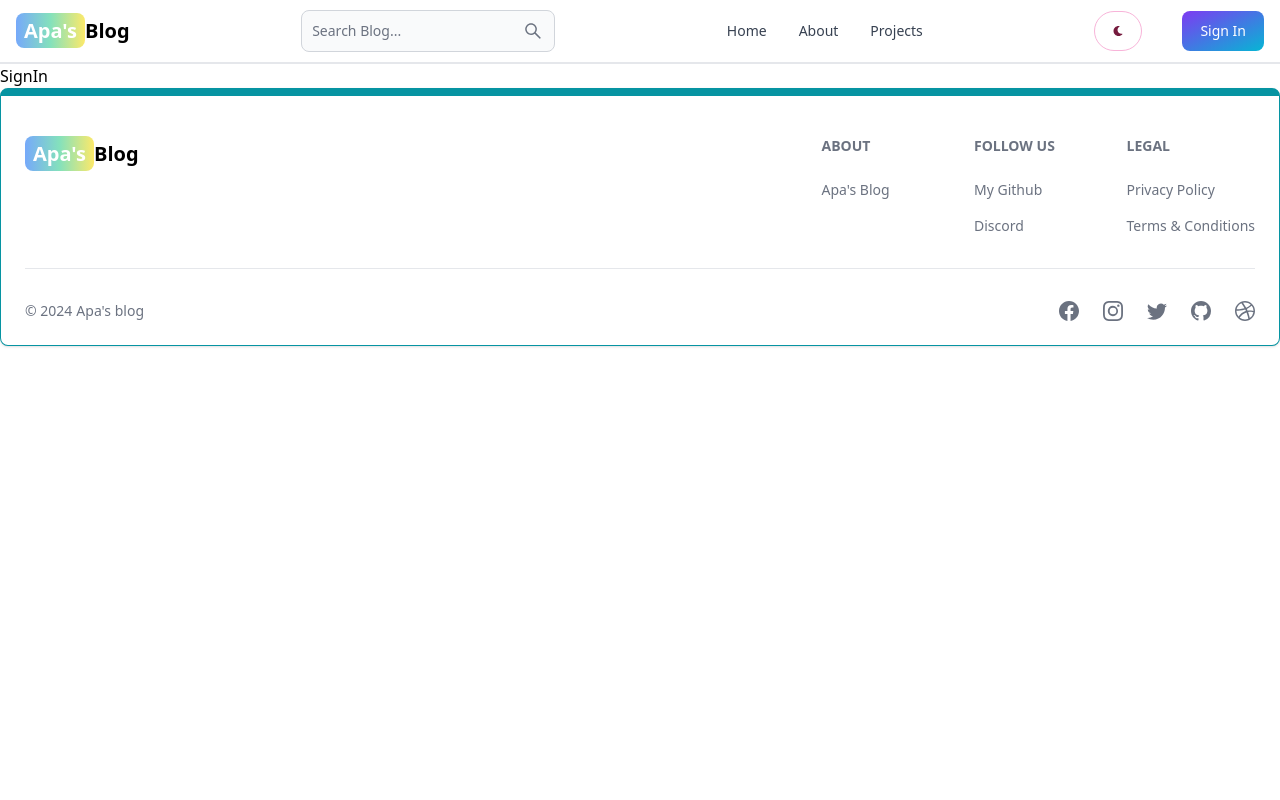
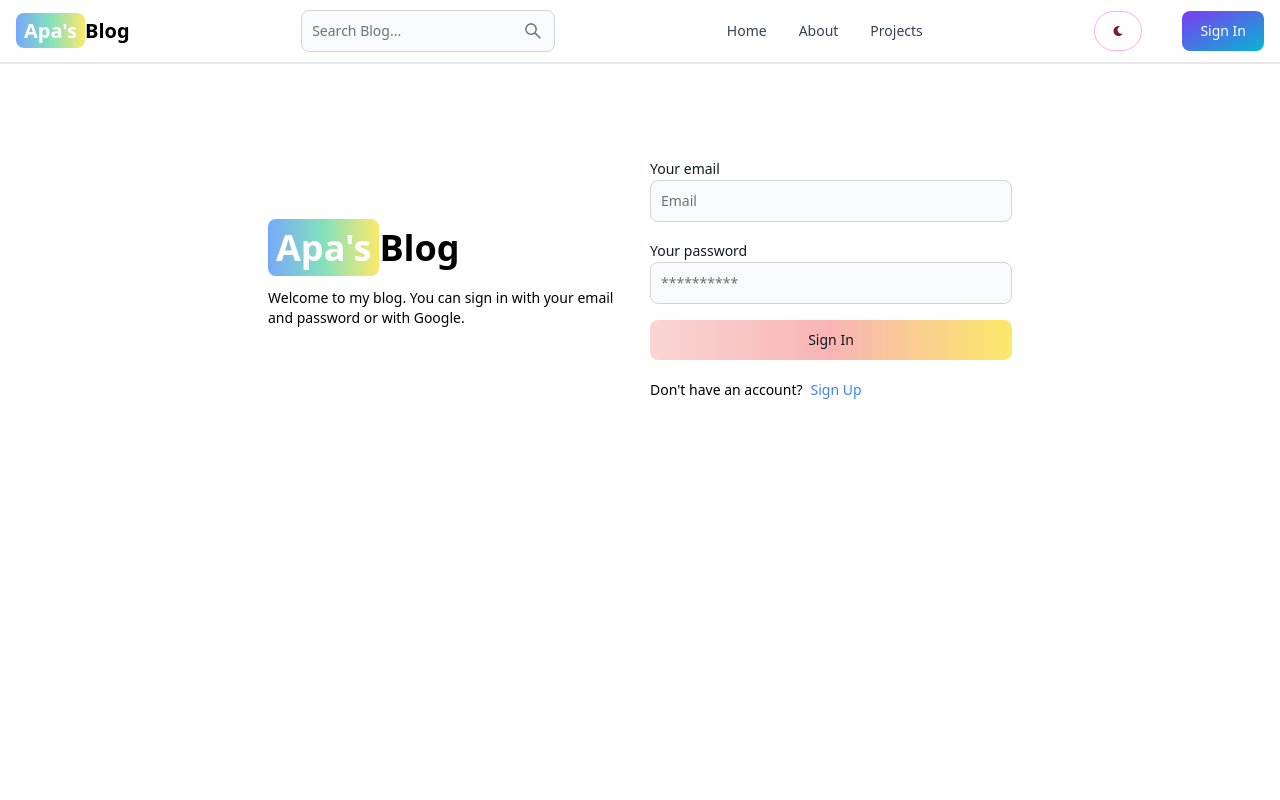
Before and after one commit to Apa-cloud/mern-blog, a React (Vite) app in the folder client/: page /sign-in in a window 1280 px wide. Shown: the top 800 px of the page. Built offline with nearby package versions, Linux system fonts and the light colour scheme.

Commit message:
completed signin page functionality

```diff
--- a/client/src/pages/SignIn.jsx
+++ b/client/src/pages/SignIn.jsx
@@ -1,7 +1,117 @@
-import React from 'react'
+import { Alert, Button, Label, Spinner, TextInput } from 'flowbite-react';
+import { useState } from 'react';
+import { Link, useNavigate } from 'react-router-dom';
 
 export default function SignIn() {
+  const [formData, setFormData] = useState({});
+  // const { loading, error: errorMessage } = useSelector((state) => state.user);
+  // const dispatch = useDispatch();
+  const [errorMessage, setErrorMessage] = useState(null);
+  const [loading, setLoading] = useState(false);
+  const navigate = useNavigate();
+  const handleChange = (e) => {
+    setFormData({ ...formData, [e.target.id]: e.target.value.trim() });
+  };
+  const handleSubmit = async (e) => {
+    e.preventDefault();
+    if (!formData.email || !formData.password) {
+      return setErrorMessage('Please fill out all fields.');
+      // return dispatch(signInFailure('Please fill all the fields'));
+    }
+    try {
+      // dispatch(signInStart());
+      setLoading(true);  //cleaning
+      setErrorMessage(null);
+      const res = await fetch('/api/auth/signin', {
+        method: 'POST',
+        headers: { 'Content-Type': 'application/json' },
+        body: JSON.stringify(formData),
+      });
+      const data = await res.json();
+      if (data.success === false) {
+        return setErrorMessage(data.message);
+        // dispatch(signInFailure(data.message));
+      }
+
+      setLoading(false);
+      if (res.ok) {
+        // dispatch(signInSuccess(data));
+        navigate('/');
+      }
+    } catch (error) {
+      setErrorMessage(error.message);
+      setLoading(false);
+      // dispatch(signInFailure(error.message));
+    }
+  };
   return (
-    <div>SignIn</div>
-  )
+    <div className='min-h-screen mt-20'>
+      <div className='flex p-3 max-w-3xl mx-auto flex-col md:flex-row md:items-center gap-5'>
+        {/* left */}
+        <div className='flex-1'>
+          <Link to='/' className='font-bold dark:text-white text-4xl'>
+            <span className='px-2 py-1 bg-gradient-to-r from-blue-400 via-green-300 to-yellow-200 rounded-lg text-white'>
+              Apa's
+            </span>
+            Blog
+          </Link>
+          <p className='text-sm mt-5'>
+            Welcome to my blog. You can sign in with your email and password
+            or with Google.
+          </p>
+        </div>
+        {/* right */}
+
+        <div className='flex-1'>
+          <form className='flex flex-col gap-4' onSubmit={handleSubmit}>
+            <div>
+              <Label value='Your email' />
+              <TextInput
+                type='email'
+                placeholder='Email'
+                id='email'
+                onChange={handleChange}
+              />
+            </div>
+            <div>
+              <Label value='Your password' />
+              <TextInput
+                type='password'
+                placeholder='**********'
+                id='password'
+                onChange={handleChange}
+              />
+            </div>
+            <Button
+              gradientDuoTone='redToYellow'
+              type='submit'
+              disabled={loading}
+            >
+              {loading ? (
+                <>
+                  <Spinner size='sm' />
+                  <span className='pl-3'>Loading...</span>
+                </>
+              ) : (
+                'Sign In'
+              )}
+            </Button>
+            {/* <OAuth /> */}
+          </form>
+
+          <div className='flex gap-2 text-sm mt-5'>
+            <span>Don't have an account?</span>
+            <Link to='/sign-up' className='text-blue-500'>
+              Sign Up
+            </Link>
+          </div>
+          {errorMessage && (
+            <Alert className='mt-5' color='failure'>
+              {errorMessage}
+            </Alert>
+          )}
+        </div>
+      </div>
+    </div>
+  );
 }
--- a/client/src/pages/SignUp.jsx
+++ b/client/src/pages/SignUp.jsx
@@ -62,7 +62,7 @@
         Blog
         </Link>
         <p className='text-sm mt-5'>    {/* Paragraph */}
-          Welcome to my blog!   You can sign up with your email and password or with Google.
+          Welcome to my blog! You can sign up with your email and password or with Google.
         </p>
       </div>
 
@@ -99,7 +99,7 @@
           {/* Already have account? option */}
          <div className='text-sm flex gap-2 mt-5'>
           <span>Already have an account?</span>
-          <Link to='/sign-in' className='text-green-700'>
+          <Link to='/sign-in' className='text-blue-500'>
           Sign In
           </Link>
          </div>
```
